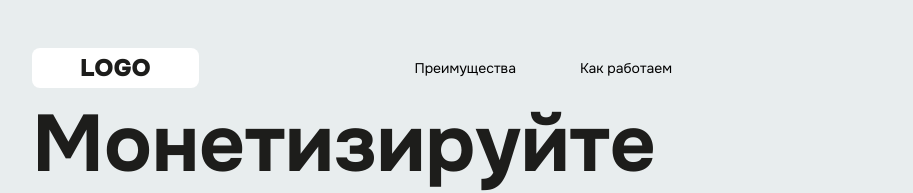
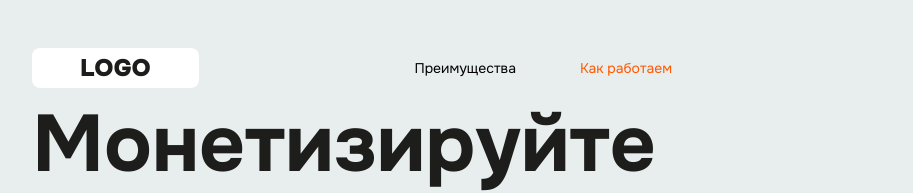
Before and after one commit to ARXXIII/getshoptv-frontend, a Next.js app: page / in a window 1280 px wide. Shown: the top 193 px of the page, without its empty margins (288-1201 px from the left). Built offline with nearby package versions, Linux system fonts and the light colour scheme.

Commit message:
Add active section functionality

```diff
--- a/app/layout.tsx
+++ b/app/layout.tsx
@@ -2,6 +2,7 @@ import type { Metadata } from "next";
 import { Onest } from "next/font/google"
 import { Header } from "@/components/header/header"
 import "./globals.css"
+import { ActiveSectionProvider } from "@/context/active-section/active-section-context";
 
 const onest = Onest({ subsets: ['latin'] })
 
@@ -18,10 +19,12 @@ export default function RootLayout({
     return (
         <html lang="en">
             <body className={`${onest.className} antialiased pt-8 bg-gray-03`}>
-                <Header />
-                <main>
-                    {children}
-                </main>
+                <ActiveSectionProvider>
+                    <Header />
+                    <main>
+                        {children}
+                    </main>
+                </ActiveSectionProvider>
             </body>
         </html>
     );
--- a/app/page.tsx
+++ b/app/page.tsx
@@ -1,5 +1,6 @@
 import { Hero } from "@/components/hero-block/hero"
 import { ContactForm } from "@/components/contact-form"
+import { Section } from "@/context/active-section/section"
 import { Balance } from "@/components/balance-block/balance"
 import { Reports } from "@/components/reports-block/reports"
 import { Partners } from "@/components/partners-block/partners"
@@ -8,9 +9,13 @@ export default function Home() {
     return (
         <article className="space-y-20">
             <Hero />
-            <Balance />
-            <Partners />
-            <Reports />
+            <Section id="section1">
+                <Balance />
+                <Partners />
+            </Section>
+            <Section id="section2">
+                <Reports />
+            </Section>
             <ContactForm />
         </article>
     )
--- a/components/header/header.tsx
+++ b/components/header/header.tsx
@@ -2,12 +2,16 @@
 
 import Link from "next/link"
 
-import { Menu } from "./menu"
 import { cn } from "@/lib/utils"
 import { useEffect, useRef, useState } from "react"
+import { useActiveSection } from "@/context/active-section/active-section-context"
+
+import { Menu } from "./menu"
 
 export const Header = () => {
     const [hasShadow, setHasShadow] = useState(false)
+
+    const { activeSection } = useActiveSection()
 
     const headerRef = useRef<HTMLElement>(null)
 
@@ -33,7 +37,7 @@ export const Header = () => {
             hasShadow && 'shadow-special'
         )}>
             <Link href='/' className="px-12 py-1 text-center font-black text-2xl text-black-special bg-white rounded-lg">LOGO</Link>
-            <Menu />
+            <Menu activeSection={activeSection!} />
         </header>
     )
 }
--- a/components/header/menu.tsx
+++ b/components/header/menu.tsx
@@ -1,10 +1,17 @@
 import Link from "next/link"
 
-export const Menu = () => {
+import { cn } from "@/lib/utils"
+
+export const Menu = ({ activeSection }: { activeSection: string | null }) => {
+    console.log(activeSection)
     return (
         <nav className="flex gap-x-16">
-            <Link href='/' className="text-sm text-black hover:text-orange-special active:border-b active:border-b-orange-special transition-colors">Преимущества</Link>
-            <Link href='/' className="text-sm text-black hover:text-orange-special active:border-b active:border-b-orange-special transition-colors">Как работаем</Link>
+            <Link href='#section1' className={cn("text-sm text-black hover:text-orange-special active:border-b active:border-b-orange-special transition-colors",
+                activeSection === 'section1' && 'text-orange-special'
+            )}>Преимущества</Link>
+            <Link href='#section2' className={cn("text-sm text-black hover:text-orange-special active:border-b active:border-b-orange-special transition-colors",
+                activeSection === 'section2' && 'text-orange-special'
+            )}>Как работаем</Link>
         </nav>
     )
 }
```
